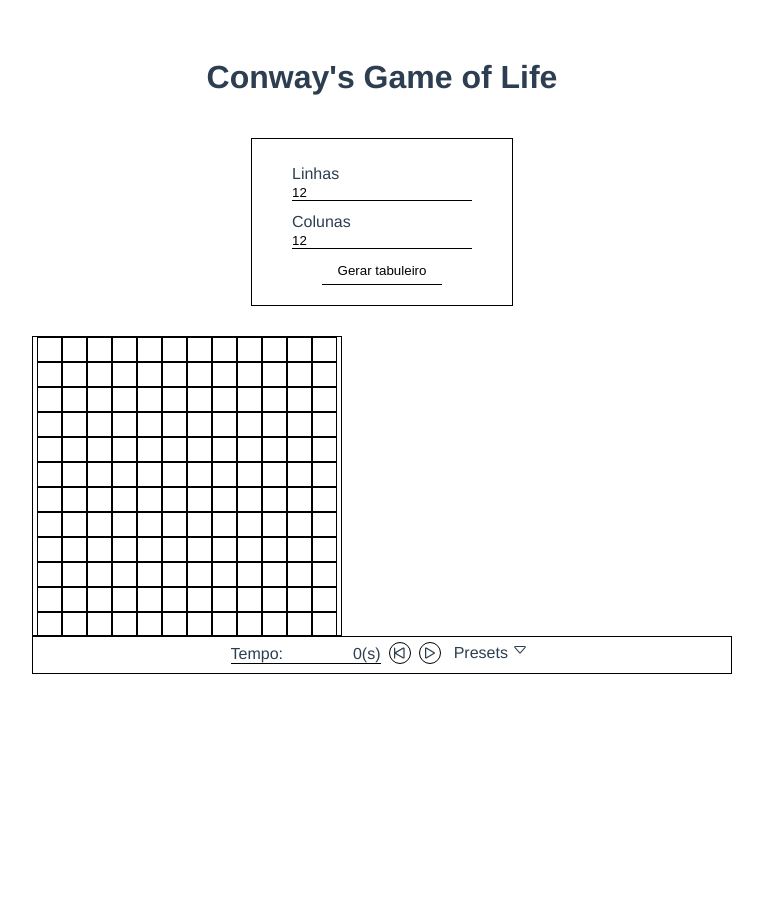
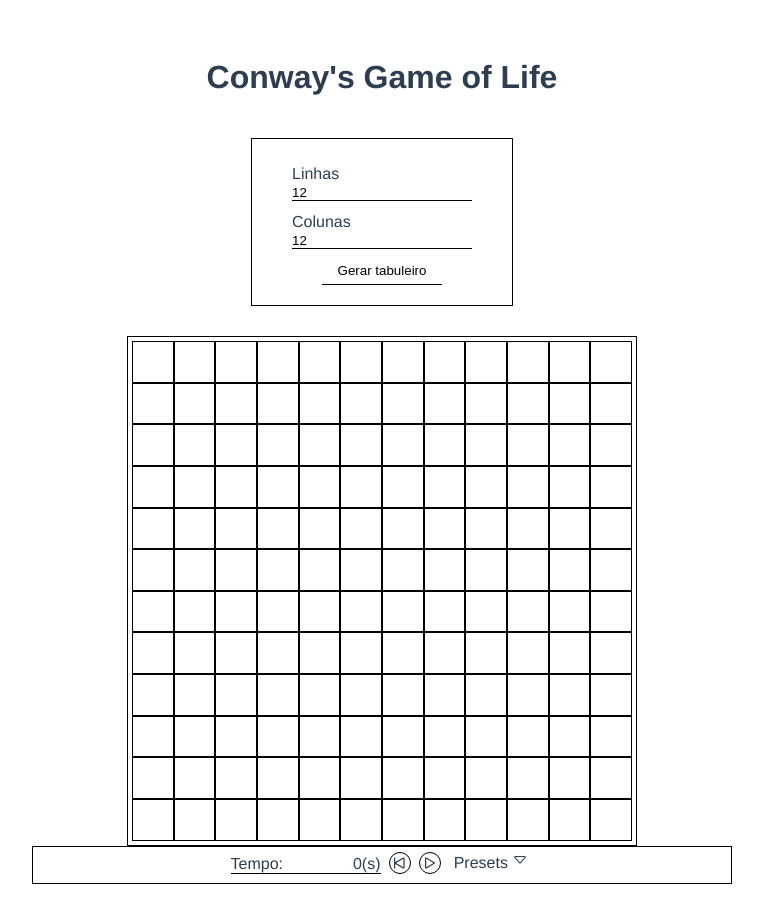
Before and after one commit to pliniocampinas/conways-game-plinio, a Vue app: page / in a window 1280 px wide. Shown: the top 912 px of the page, without its empty margins (258-1021 px from the left). Before the commit the page ends 800 px from the top, so only its background shows below. Built offline with nearby package versions, Linux system fonts and the light colour scheme.

Commit message:
implementando a geracao dinamica de tabuleiros, foi definido um limite de 100 blocos de linhas ou colunas

```diff
--- a/src/App.vue
+++ b/src/App.vue
@@ -13,7 +13,9 @@
       <div class="app-conteudo-tabuleiro">
         <Tabuleiro
           :tabuleiro="tabuleiro"
+          :larguraTabuleiro="500"
           @cell-click="cellClick"
+          class="app-mx-auto"
         />
 
         <ControlesTabuleiro
@@ -63,12 +65,13 @@ export default {
   },
 
   created() {
-    this.iniciarTabuleiro()
+    this.iniciarTabuleiro(12, 12)
   },
 
   methods: {
     gerarTabuleiro(linhas, colunas) {
       console.log('gerarTabuleiro', linhas, colunas)
+      this.iniciarTabuleiro(linhas, colunas)
     },
     playPauseClick() {
       console.log('playPauseClick')
@@ -87,17 +90,15 @@ export default {
     },
     cellClick(coordenadas) {
       console.log('cellClick', coordenadas)
+      this.tabuleiro[coordenadas.x][coordenadas.y] = !this.tabuleiro[coordenadas.x][coordenadas.y]
     },
-    iniciarTabuleiro() {
+    iniciarTabuleiro(nroDeLinhas, nroDecolunas) {
       const tabuleiro = []
 
-      const linhasPadrao = 12
-      const colunasPadrao = 12
-
-      for (let linha = 0; linha < linhasPadrao; linha++) {
+      for (let linha = 0; linha < nroDeLinhas; linha++) {
         const novaLinha = []
-        for (let coluna = 0; coluna < colunasPadrao; coluna++) {
-          novaLinha.push(0)
+        for (let coluna = 0; coluna < nroDecolunas; coluna++) {
+          novaLinha.push(false)
         }
         tabuleiro.push(novaLinha)
       }
--- a/src/components/FormGerarTabuleiro.vue
+++ b/src/components/FormGerarTabuleiro.vue
@@ -6,12 +6,14 @@
 
     <InputNumber
       label="Linhas"
+      :maxNumber="100"
       class="app-my-1"
       v-model="linhas"
     />
 
     <InputNumber
       label="Colunas"
+      :maxNumber="100"
       class="app-my-1"
       v-model="colunas"
     />
--- a/src/components/Tabuleiro.vue
+++ b/src/components/Tabuleiro.vue
@@ -1,16 +1,16 @@
 <template>
-  <div class="tabuleiro">
+  <div class="tabuleiro" :style="dimensoesTabuleiro">
     <TabuleiroLinha
       v-for="(linhas, i) in tabuleiro"
       :altura="pixelsCelula"
       :key="i"
     >
       <TabuleiroCelula
-        v-for="(celulas, j) in linhas"
+        v-for="(celula, j) in linhas"
         @click="$emit('cell-click', {x: i, y: j})"
         :key="j"
         :pixels="pixelsCelula"
-        :estaViva="true"
+        :estaViva="celula"
       />
     </TabuleiroLinha>
   </div>
@@ -45,9 +45,11 @@ export default {
         return 8
       }
       const numeroDeColunas = this.tabuleiro[0].length
-      console.log('this.larguraTabuleiro/numeroDeColunas', this.larguraTabuleiro/numeroDeColunas)
       return this.larguraTabuleiro/numeroDeColunas
-    }
+    },
+    dimensoesTabuleiro() {
+      return `width: ${this.larguraTabuleiro}px; height: ${this.larguraTabuleiro}px;`
+    },
   }
 }
 </script>
@@ -55,8 +57,6 @@ export default {
 <style scoped>
 .tabuleiro {
   border: 1px solid black;
-  width: 310px;
-  height: 300px;
-  box-sizing: border-box;
+  padding: 4px;
 }
 </style>
--- a/src/components/TabuleiroCelula.vue
+++ b/src/components/TabuleiroCelula.vue
@@ -27,6 +27,14 @@ export default {
 .tabuleiro-celula {
   box-sizing: border-box;
   display: inline-block;
-  border: 1px solid black;
+  border: 1px solid #000;
+  background-color: #fff;
 }
+  .tabuleiro-celula:hover {
+    background-color: #eee;
+  }
+  .tabuleiro-celula.viva {
+    border: 1px solid #fff;
+    background-color: #000;
+  }
 </style>
--- a/src/components/TabuleiroLinha.vue
+++ b/src/components/TabuleiroLinha.vue
@@ -24,5 +24,6 @@ export default {
 .tabuleiro-linha {
   box-sizing: border-box;
   width: 100%;
+  display: flex;
 }
 </style>
--- a/src/components/inputs/InputNumber.vue
+++ b/src/components/inputs/InputNumber.vue
@@ -6,6 +6,7 @@
       @input="$emit('update:modelValue', Number($event.target.value))"
       type="number"
       class="input-number-input"
+      :max="maxNumber"
     >
   </label>
 </template>
@@ -21,6 +22,10 @@ export default {
       default: ''
     },
     modelValue: {
+      type: Number,
+      default: 0
+    },
+    maxNumber: {
       type: Number,
       default: 0
     }
```
